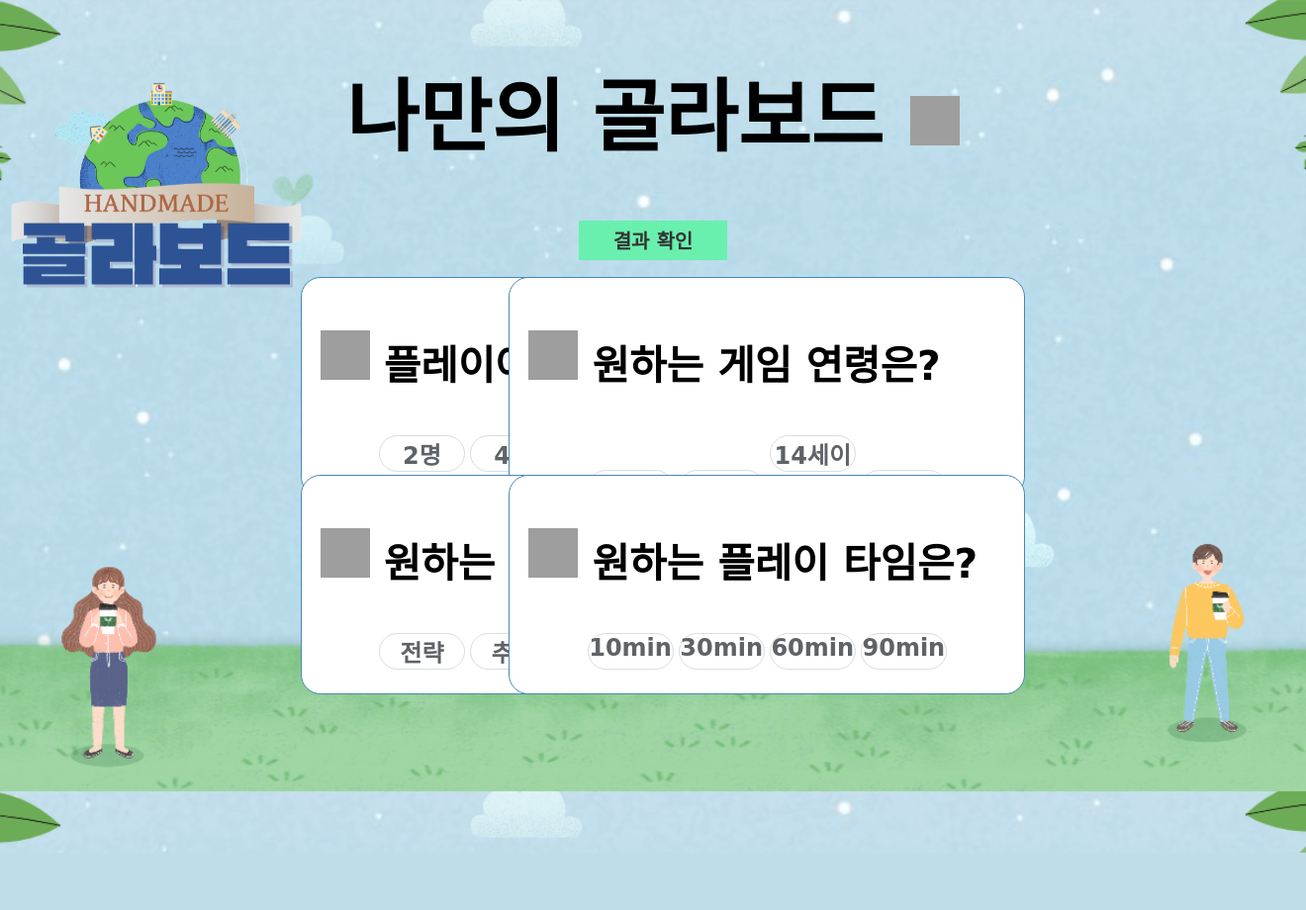
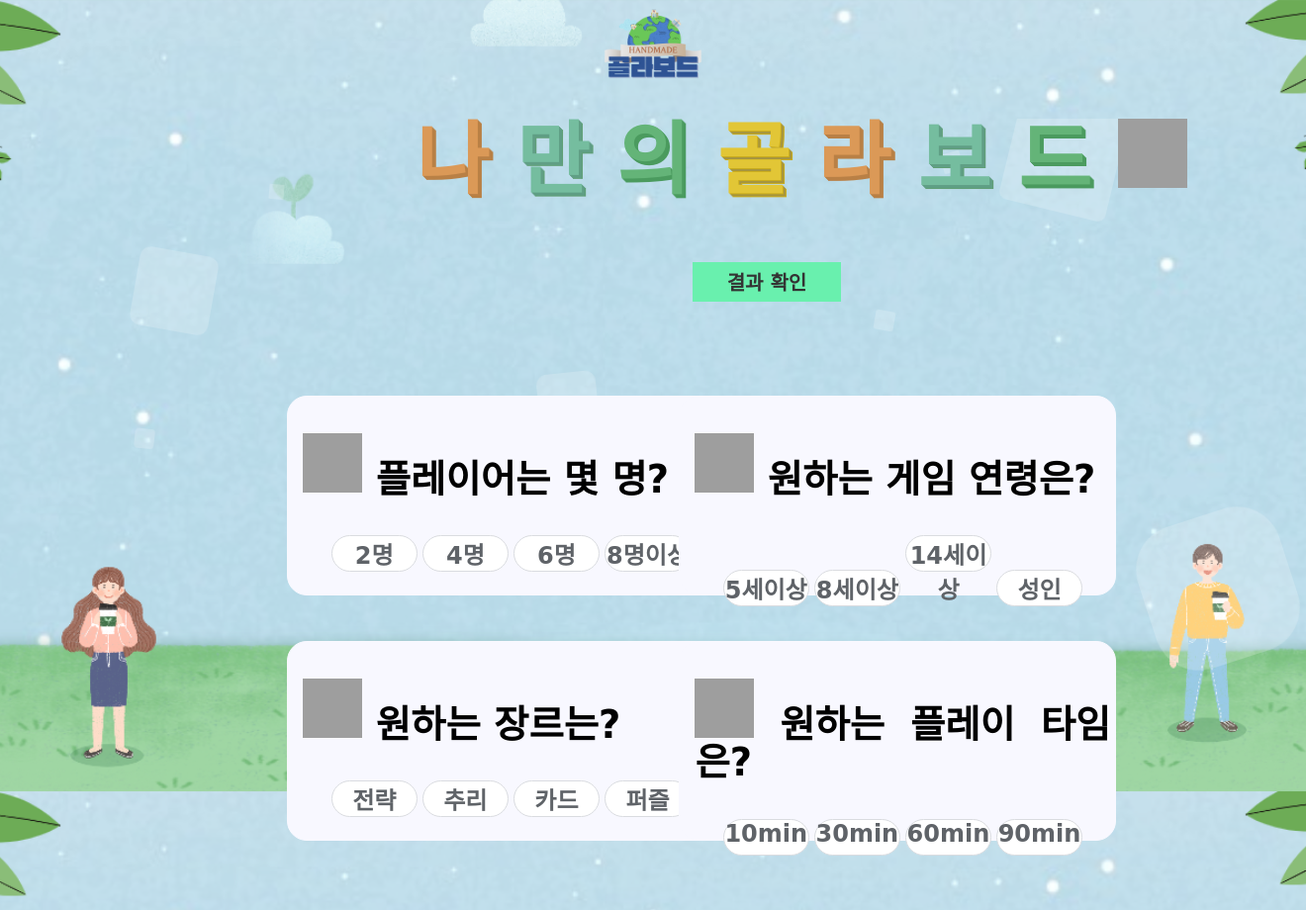
Before and after one commit to tunEmvegnomb/sparta_mc10th, a Python web app: template templates/question.html in a window 1320 px wide. Shown: the whole page at 99% size. Before the commit the page ends 862 px from the top, so only its background shows below. Run offline with Jinja, Linux system fonts and the light colour scheme; the template is opened without the code that fills it, so the values that code supplies are empty; some web fonts are replaced; grey boxes are pictures that could not be loaded.

Commit message:
add ver.5

```diff
--- a/templates/question.html
+++ b/templates/question.html
@@ -1,9 +1,12 @@
 <!DOCTYPE html>
-<html lang="ko">
+<html lang="en">
   <head>
     <meta charset="UTF-8" />
-    <meta name="viewport" content="width=device-width, initial-scale=1.0" />
-    <script src="http://code.jquery.com/jquery-3.3.1.js"></script>
+    <link href="./style2.css" rel="stylesheet" />
+<!--    <script src="http://code.jquery.com/jquery-3.3.1.js"></script>-->
+    <script src="https://ajax.googleapis.com/ajax/libs/jquery/3.5.1/jquery.min.js"></script>
+
+    <title>보드게임 추천-Handmade</title>
     <link rel="preconnect" href="https://fonts.googleapis.com" />
     <link rel="preconnect" href="https://fonts.gstatic.com" crossorigin />
     <link
@@ -11,17 +14,9 @@
       rel="stylesheet"
     />
 
-    <!--    <script src="main.js" defer></script>-->
-    <!--    <link rel="stylesheet" href="style.css">-->
-    <link rel="icon" type="image/png" href="/static/favicon.png" />
-    <link href="./style2.css" rel="stylesheet" />
-    <title>보드게임 추천-Handmade</title>
 
-    <!--<style type="text/css">-->
 
-    <!--    </style>-->
-
-    <script type="text/javascript">
+   <script type="text/javascript">
       $(document).ready(function () {
         $(".menu")
           .each(function (index) {
@@ -69,21 +64,49 @@
             $(".menu3[menu-index!=" + index + "]").removeClass("clicked_menu");
           });
       });
+
+
     </script>
   </head>
+
   <body>
-    <div class="banner">
-      <img src="./../static/banner.png" width="300" height="300" />
-    </div>
+   <header>
+      <img
+        onclick="document.location.href='./index.html'"
+        class="banner-img"
+        src="./../static/banner.png"
+        alt="배너"
+      />
+    </header>
+  <section class="area">
+        <ul class="circles">
+            <li></li>
+            <li></li>
+            <li></li>
+            <li></li>
+            <li></li>
+            <li></li>
+            <li></li>
+            <li></li>
+            <li></li>
+            <li></li>
+        </ul>
+    </section>
 
-    <div class="header">
-      <h1>
-        나만의 골라보드
-        <img
-          src="https://cdn-icons-png.flaticon.com/128/3292/3292072.png"
-          style="width: 50px; height: 50px"
-        />
-      </h1>
+
+    <div>
+      <div id="contents">
+        <h1 class="result-sentence">
+          <span style="height: 500px">나</span>
+          <span>만</span>
+          <span>의</span>
+          <span>골</span>
+          <span>라</span>
+          <span>보</span>
+          <span>드</span>
+          <img src="https://cdn-icons-png.flaticon.com/128/3292/3292072.png" width="70" height="70">
+        </h1>
+      </div>
     </div>
 
     <div class="wrap_box">
@@ -93,7 +116,7 @@
             <img
               class="images"
               src="https://cdn-icons-png.flaticon.com/128/6770/6770295.png"
-            />
+              width="60" height="60"/>
             플레이어는 몇 명?
           </h2>
         </div>
@@ -108,7 +131,7 @@
             <img
               class="images"
               src="https://cdn-icons-png.flaticon.com/128/6770/6770339.png"
-            />
+             width="60" height="60"/>
             원하는 게임 연령은?
           </h2>
         </div>
@@ -123,7 +146,7 @@
             <img
               class="images"
               src="https://cdn-icons-png.flaticon.com/128/6770/6770285.png"
-            />
+             width="60" height="60"/>
             원하는 장르는?
           </h2>
         </div>
@@ -138,7 +161,7 @@
             <img
               class="images"
               src="https://cdn-icons-png.flaticon.com/128/6770/6770242.png"
-            />
+             width="60" height="60"/>
             원하는 플레이 타임은?
           </h2>
         </div>
@@ -147,7 +170,7 @@
         <div class="menu3">60min</div>
         <div class="menu3">90min</div>
       </div>
-      <button class="btn hover1" onclick="location.href='result.html' ">
+        <button class="btn hover1" onclick="location.href='result.html'">
         결과 확인
       </button>
     </div>
--- a/templates/style2.css
+++ b/templates/style2.css
@@ -1,91 +1,332 @@
 * {
-  /*background-color: #9FA9D8;*/
   font-family: "Poor Story", cursive;
 }
 
-.banner {
-  width: 50px;
-  height: 50px;
-  position: fixed;
+body {
+     background: white url("./../static/background_img.png") 100% 100% no-repeat fixed;
+    height: 100vh;
+    background-size: cover;
+    /*background-image: url("./../static/background_img.png");*/
+    /*background-repeat : no-repeat;*/
+    /*background-size: cover;*/
+    margin: 0;
 }
 
-.header {
+.banner-img {
+  width: 100px;
+  cursor: pointer;
+}
+header {
   text-align: center;
-  font-size: 250%;
-  white-space: nowrap;
 }
 
-.images {
-  width: 50px;
-  height: 50px;
+
+#contents {
+  display: flex;
+  flex-direction: column;
+  align-items: center;
+  flex: 0.7 0 0;
+    position: absolute;
+    left: 420px;
+    top: 43px;
+
 }
 
+.result-sentence {
+  font-size: 5em;
+}
+
+.result-sentence span {
+  display: inline-block;
+  animation: float 0.2s ease-in-out infinite;
+}
+
+@keyframes float {
+  0%,
+  100% {
+    transform: none;
+  }
+  33% {
+    transform: translateY(-1px) rotate(-2deg);
+  }
+  66% {
+    transform: translateY(1px) rotate(2deg);
+  }
+}
+
+body:hover span {
+  animation: bounce 0.6s;
+}
+
+@keyframes bounce {
+  0%,
+  100% {
+    transform: translate(0);
+  }
+  25% {
+    transform: rotateX(20deg) translateY(2px) rotate(-3deg);
+  }
+  50% {
+    transform: translateY(-20px) rotate(3deg) scale(1.1);
+  }
+}
+
+span:nth-child(4n) {
+  color: hsl(50, 75%, 55%);
+  text-shadow: 1px 1px hsl(50, 75%, 45%), 2px 2px hsl(50, 45%, 45%),
+    3px 3px hsl(50, 45%, 45%), 4px 4px hsl(50, 75%, 45%);
+}
+span:nth-child(4n-1) {
+  color: hsl(135, 35%, 55%);
+  text-shadow: 1px 1px hsl(135, 35%, 45%), 2px 2px hsl(135, 35%, 45%),
+    3px 3px hsl(135, 35%, 45%), 4px 4px hsl(135, 35%, 45%);
+}
+span:nth-child(4n-2) {
+  color: hsl(155, 35%, 60%);
+  text-shadow: 1px 1px hsl(155, 25%, 50%), 2px 2px hsl(155, 25%, 50%),
+    3px 3px hsl(155, 25%, 50%), 4px 4px hsl(140, 25%, 50%);
+}
+span:nth-child(4n-3) {
+  color: hsl(30, 65%, 60%);
+  text-shadow: 1px 1px hsl(30, 45%, 50%), 2px 2px hsl(30, 45%, 50%),
+    3px 3px hsl(30, 45%, 50%), 4px 4px hsl(30, 45%, 50%);
+}
+
+h1 span:nth-child(2) {
+  animation-delay: 0.05s;
+}
+h1 span:nth-child(3) {
+  animation-delay: 0.1s;
+}
+h1 span:nth-child(4) {
+  animation-delay: 0.15s;
+}
+h1 span:nth-child(5) {
+  animation-delay: 0.2s;
+}
+h1 span:nth-child(6) {
+  animation-delay: 0.25s;
+}
+h1 span:nth-child(7) {
+  animation-delay: 0.3s;
+}
+h1 span:nth-child(8) {
+  animation-delay: 0.35s;
+}
+h1 span:nth-child(9) {
+  animation-delay: 0.4s;
+}
+h1 span:nth-child(10) {
+  animation-delay: 0.45s;
+}
+h1 span:nth-child(11) {
+  animation-delay: 0.5s;
+}
+h1 span:nth-child(12) {
+  animation-delay: 0.55s;
+}
+h1 span:nth-child(13) {
+  animation-delay: 0.6s;
+}
+h1 span:nth-child(14) {
+  animation-delay: 0.65s;
+}
+
+#result-view > .result-img {
+  cursor: pointer;
+}
+
+#result-view {
+  /* background: red; */
+  position: relative;
+}
+
+.result-img {
+  height: 500px;
+  width: 600px;
+  border-radius: 30px;
+  margin-bottom: 20px;
+}
+
+.area {
+    background: -webkit-linear-gradient(to left, #9FA9D8, #0a53be);
+    width: 100%;
+    height: 100vh;
+    position: absolute;
+}
+.circles {
+    position: relative;
+    top: 0;
+    left: 0;
+    width: 100%;
+    height: 100%;
+    overflow: hidden;
+}
+
+.circles li {
+    position: absolute;
+    display: block;
+    list-style: none;
+    width: 20px;
+    height: 20px;
+    background: rgba(255, 255, 255, 0.2);
+    animation: animate 25s linear infinite;
+    bottom: -150px;
+}
+
+.circles li:nth-child(1) {
+    left: 10%;
+    width: 80px;
+    height: 80px;
+    animation-delay: 0s;
+}
+
+.circles li:nth-child(2) {
+    left: 10%;
+    width: 20px;
+    height: 20px;
+    animation-delay: 2s;
+    animation-duration: 12s;
+}
+
+.circles li:nth-child(3) {
+    left: 70%;
+    width: 20px;
+    height: 20px;
+    animation-delay: 4s;
+}
+
+.circles li:nth-child(4) {
+    left: 40%;
+    width: 60px;
+    height: 60px;
+    animation-delay: 0s;
+    animation-duration: 18s;
+}
+
+.circles li:nth-child(5) {
+    left: 65%;
+    width: 20px;
+    height: 20px;
+    animation-delay: 0s;
+}
+
+.circles li:nth-child(6) {
+    left: 75%;
+    width: 110px;
+    height: 110px;
+    animation-delay: 3s;
+}
+
+.circles li:nth-child(7) {
+    left: 35%;
+    width: 150px;
+    height: 150px;
+    animation-delay: 7s;
+}
+
+.circles li:nth-child(8) {
+    left: 50%;
+    width: 25px;
+    height: 25px;
+    animation-delay: 15s;
+    animation-duration: 45s;
+}
+
+.circles li:nth-child(9) {
+    left: 20%;
+    width: 15px;
+    height: 15px;
+    animation-delay: 2s;
+    animation-duration: 35s;
+}
+
+.circles li:nth-child(10) {
+    left: 85%;
+    width: 150px;
+    height: 150px;
+    animation-delay: 0s;
+    animation-duration: 11s;
+}
+
+@keyframes animate {
+    0% {
+        transform: translateY(-1000px);
+    rotate(0 deg);
+        opacity: 1;
+        border-radius: 0;
+    }
+    100% {
+        transform: translateY(0px) rotate(720deg);
+        object-position: 0;
+        border-radius: 50%;
+    }
+
+}
 .box {
-  /*margin: auto;*/
     position: absolute;
-  top: 35%;
-  left: 23%;
-  padding: 10px;
-  border: 1px solid #4689b5;
+    top: 50%;
+    left: 22%;
+    padding: 0px 0px 50px 10px;
+    border: 1px solid ghostwhite;
     border-radius: 20px;
-  width: 500px;
-  height: 200px;
+    width: 430px;
+    height: 150px;
     display: block;
     float: inside;
     text-align: center;
     font-size: 100%;
-  background-color: white;
+    background-color: ghostwhite;
+
 }
 
 .box1 {
-  /*margin: auto;*/
     position: absolute;
-  top: 35%;
-  right: 21.5%;
-  padding: 10px;
-  border: 1px solid #4689b5;
+    top: 50%;
+    left: 52%;
+    padding: 0px 0px 50px 10px;
+    border: 1px solid ghostwhite;
     border-radius: 20px;
-  width: 500px;
-  height: 200px;
+    width: 430px;
+    height: 150px;
     display: block;
     float: inside;
     text-align: center;
     font-size: 100%;
-  background-color: white;
+    background-color: ghostwhite;
 }
 
 .box2 {
-  /*margin: auto;*/
     position: absolute;
-  top: 60%;
-  left: 23%;
-  padding: 10px;
-  border: 1px solid #4689b5;
+    top: 81%;
+    left: 22%;
+    padding: 0px 0px 50px 10px;
+    border: 1px solid ghostwhite;
     border-radius: 20px;
-  width: 500px;
-  height: 200px;
+    width: 430px;
+    height: 150px;
     display: block;
     float: inside;
     text-align: center;
     font-size: 100%;
-  background-color: white;
+    background-color: ghostwhite;
+
 }
 
 .box3 {
-  /*margin: auto;*/
     position: absolute;
-  top: 60%;
-  right: 21.5%;
-  padding: 10px;
-  border: 1px solid #4689b5;
+    top: 81%;
+    left: 52%;
+    padding: 0px 0px 50px 10px;
+    border: 1px solid ghostwhite;
     border-radius: 20px;
-  width: 500px;
-  height: 200px;
+    width: 430px;
+    height: 150px;
     display: block;
     float: inside;
     text-align: center;
     font-size: 100%;
-  background-color: white;
+    background-color: ghostwhite;
 }
 
 .menu {
@@ -194,16 +435,9 @@
 }
 .questions_box {
     text-align: justify;
-  line-height: 200%;
-  padding: 9px;
-  font-size: 170%;
-}
-
-body {
-  background: white url("./../static/background_img.png") 100% 100% no-repeat
-    fixed;
-  height: 100vh;
-  background-size: cover;
+    line-height: 150%;
+    padding: 5px;
+    font-size: 160%;
 }
 
 .btn {
@@ -220,6 +454,11 @@ body {
     transition: all 0.9s, color 0.3s;
     font-size: 20px;
     font-weight: bold;
+    position: absolute;
+    left: 700px;
+    top: 250px;
+
+
 }
 .btn:hover {
     color: #fff;
```
Lines whose indentation alone changed are shown as unchanged.
